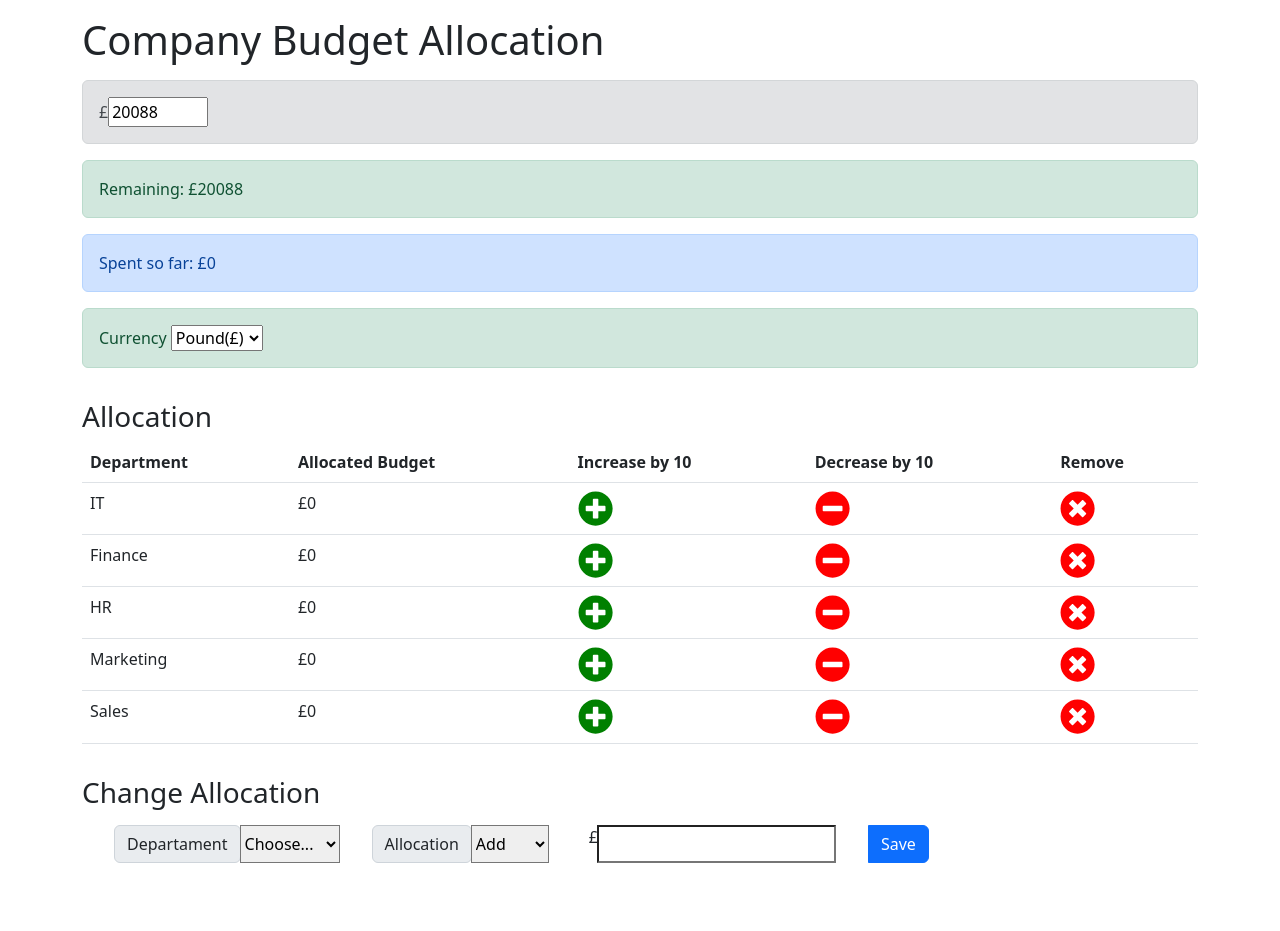
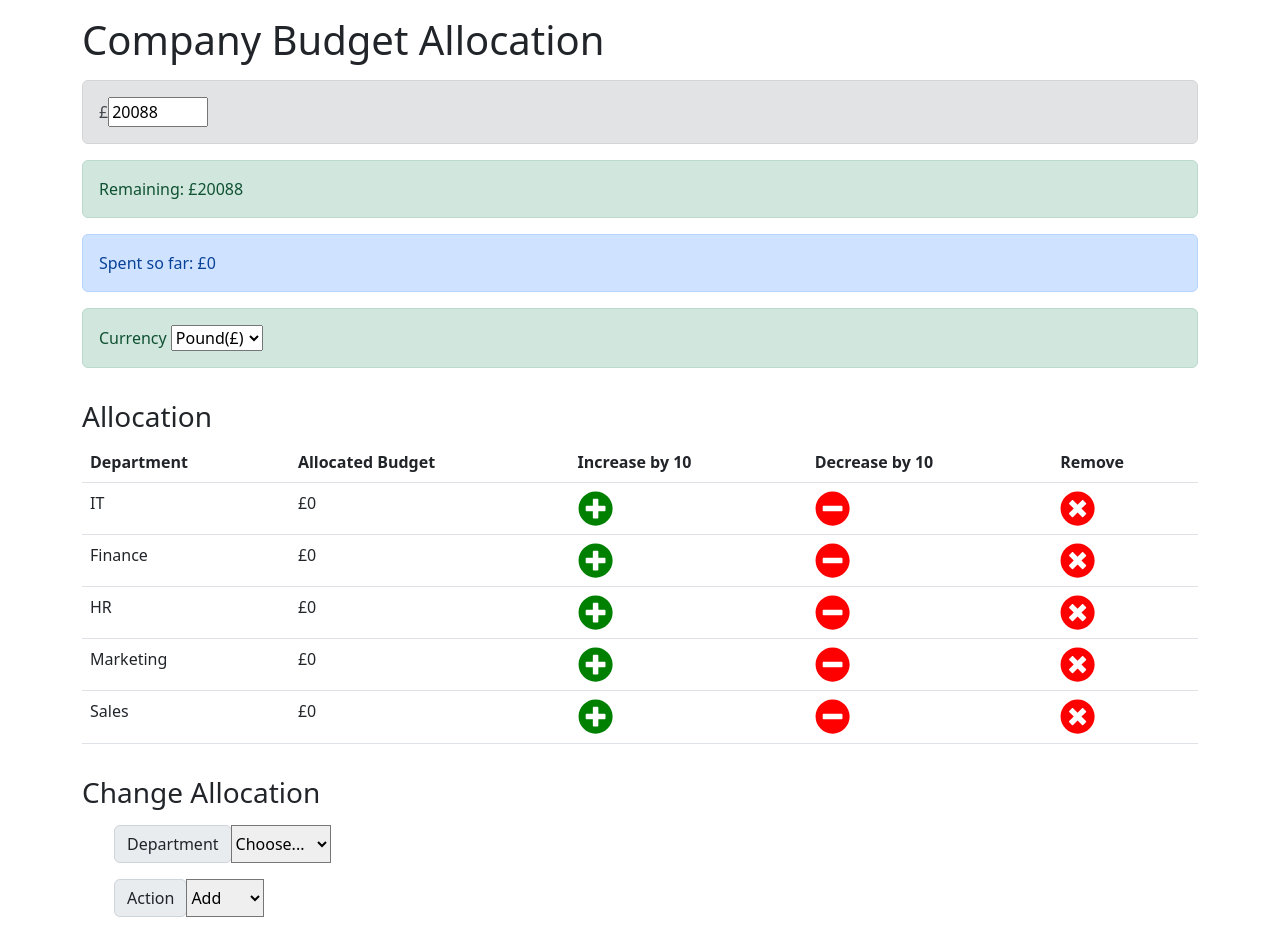
Before and after one commit to Jess2D/BudgetAllocationApp, a React (Create React App) app: page / in a window 1280 px wide. Shown: the top 931 px of the page. Before the commit the page ends 879 px from the top, so only its background shows below. Built offline with nearby package versions, Linux system fonts and the light colour scheme.

Commit message:
adding user feedback

```diff
--- a/src/components/ItemSelected.js
+++ b/src/components/ItemSelected.js
@@ -2,74 +2,94 @@ import React, { useContext, useState } from 'react';
 import { AppContext } from '../context/AppContext';
 
 const ItemSelected = (props) => {
-    const { dispatch, Currency} = useContext(AppContext);
+    const { dispatch, Currency } = useContext(AppContext);
 
     const [department, setDepartment] = useState('');
-    const [quantity, setQuantity] = useState('');
-    const [action, setAction] = useState('');
+    const [unitbudget, setUnitBudget] = useState('');
+    const [action, setAction] = useState('Add');
 
 
+    const isValidForm = department && unitbudget && !isNaN(unitbudget) && parseInt(unitbudget) !== 0;
+
     const submitEvent = () => {
+        if (!isValidForm) {
+            alert("Please fill in all fields correctly.");
+            return;
+        }
 
-        const item = {
-            department: department,
-            quantity: parseInt(quantity),
-        };
+        const amount = action === "Reduce" ? -Math.abs(parseInt(unitbudget)) : Math.abs(parseInt(unitbudget));
 
-        if(action === "Reduce") {
         dispatch({
-                type: 'RED_QUANTITY',
-                payload: item,
+            type: 'CHANGE_BUDGET',
+            payload: {
+                department,
+                amount,
+            },
         });
-        } else {
-                dispatch({
-                    type: 'ADD_QUANTITY',
-                    payload: item,
-                });
-            }
+
+
+        setDepartment('');
+        setUnitBudget('');
+        setAction('Add');
+        alert("Budget updated successfully.");
     };
 
     return (
         <div>
             <div className='row'>
+                <div className="input-group mb-3" style={{ marginLeft: '2rem' }}>
+                    <div className="input-group-prepend">
+                        <label className="input-group-text" htmlFor="inputGroupSelect01">Department</label>
+                    </div>
+                    <select
+                        className="custom-select"
+                        id="inputGroupSelect01"
+                        value={department}
+                        onChange={(e) => setDepartment(e.target.value)}
+                    >
+                        <option value="">Choose...</option>
+                        <option value="IT">IT</option>
+                        <option value="Finance">Finance</option>
+                        <option value="HR">HR</option>
+                        <option value="Marketing">Marketing</option>
+                        <option value="Sales">Sales</option>
+                    </select>
+                </div>
 
                 <div className="input-group mb-3" style={{ marginLeft: '2rem' }}>
                     <div className="input-group-prepend">
-                <label className="input-group-text" htmlFor="inputGroupSelect01">Departament</label>
+                        <label className="input-group-text" htmlFor="inputGroupSelect02">Action</label>
                     </div>
-                  <select className="custom-select" id="inputGroupSelect01" onChange={(event) => setDepartment(event.target.value)}>
-                        <option defaultValue>Choose...</option>
-                        <option value="IT" name="IT"> IT</option>
-                        <option value="Finance" name="Finance">Finance</option>
-                        <option value="HR" name="HR">HR</option>
-                        <option value="Marketing" name="Marketing">Marketing</option>
-                        <option value="Sales" name="Sales">Sales</option>
+                    <select
+                        className="custom-select"
+                        id="inputGroupSelect02"
+                        value={action}
+                        onChange={(e) => setAction(e.target.value)}
+                    >
+                        <option value="Add">Add</option>
+                        <option value="Reduce">Reduce</option>
                     </select>
+                </div>
 
-                    <div className="input-group-prepend" style={{ marginLeft: '2rem' }}>
-                <label className="input-group-text" htmlFor="inputGroupSelect02">Allocation</label>
+                <div className="input-group mb-3" style={{ marginLeft: '2rem' }}>
+                    <span className="input-group-text">{Currency}</span>
+                    <input
+                        type='number'
+                        className="form-control"
+                        value={unitbudget}
+                        onChange={(e) => setUnitBudget(e.target.value)}
+                    />
                 </div>
-                  <select className="custom-select" id="inputGroupSelect02" onChange={(event) => setAction(event.target.value)}>
-                  <option defaultValue value="Add" name="Add">Add</option>
-                <option value="Reduce" name="Reduce">Reduce</option>
-                  </select>
-                  <span className="eco" style={{ marginLeft: '2rem', marginRight: '8px'}}></span>
-                    {Currency}
-                    <input
-                        required='required'
-                        type='number'
-                        id='cost'
-                        value={quantity}
-                        style={{size: 10}}
-                        onChange={(event) => setQuantity(event.target.value)}>
-                        </input>
 
-                    <button className="btn btn-primary" onClick={submitEvent} style={{ marginLeft: '2rem' }}>
+                <button
+                    className="btn btn-primary"
+                    onClick={submitEvent}
+                    style={{ marginLeft: '2rem' }}
+                    disabled={!isValidForm}
+                >
                     Save
                 </button>
             </div>
-                </div>
-
         </div>
     );
 };
```
Lines whose indentation alone changed are shown as unchanged.
